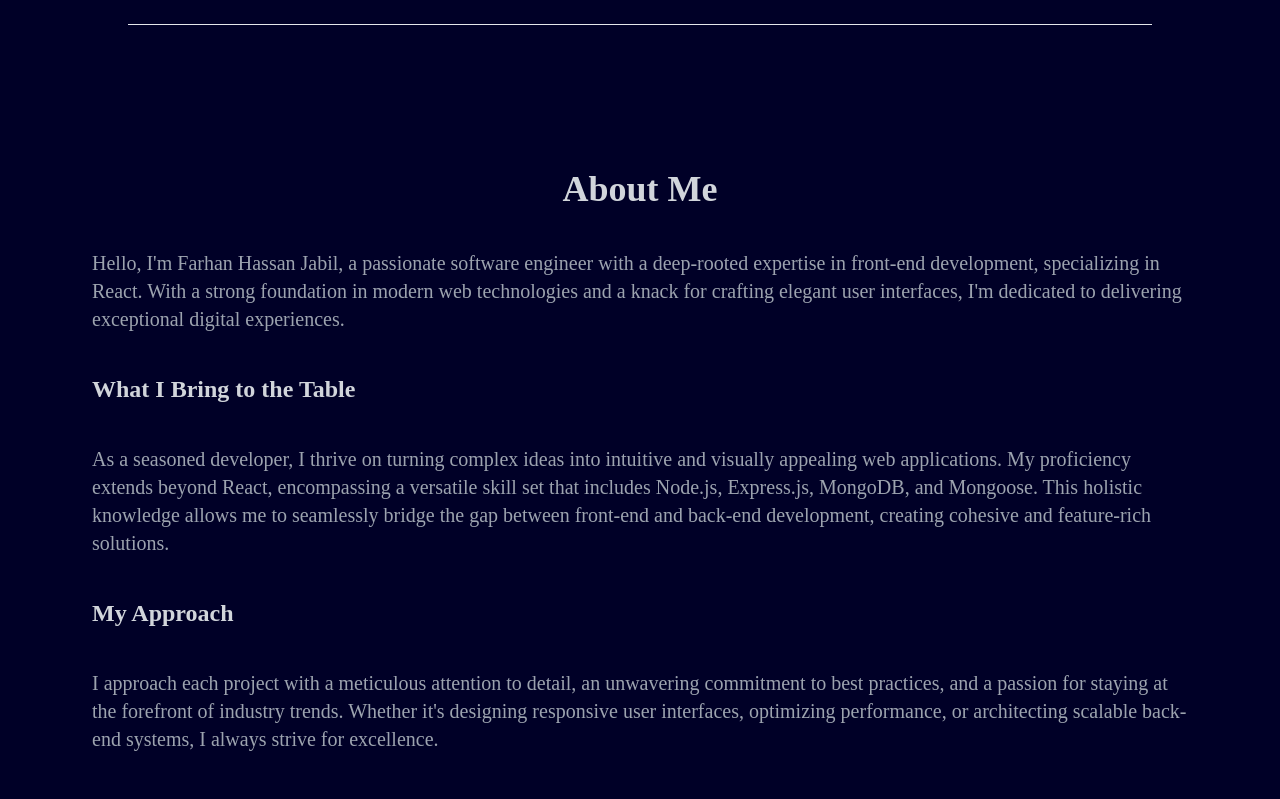
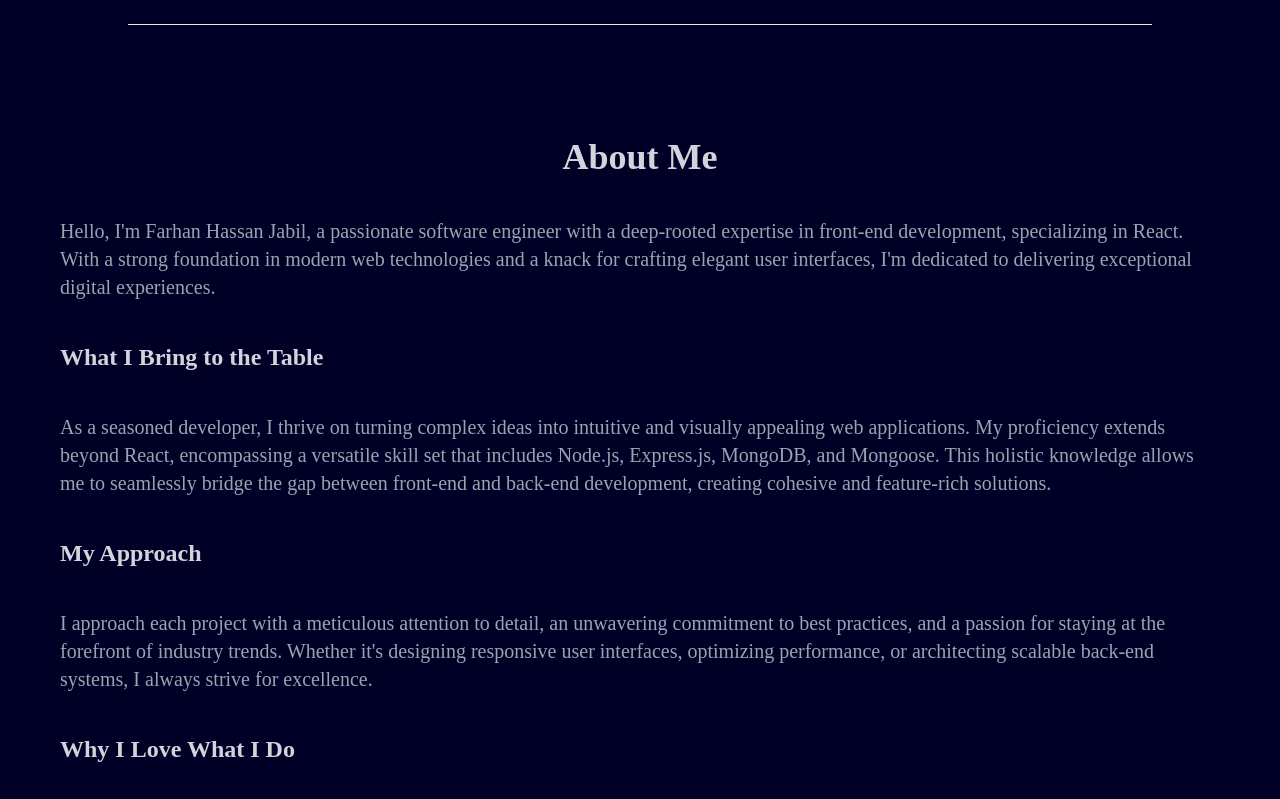
Before and after one commit to farhan-jabil/my-portfolio, a React (Create React App) app: page / in a window 1280 px wide. Shown: the part 560-1359 px from the top of the page. Built offline with nearby package versions, Linux system fonts and the light colour scheme.

Commit message:
fixing about

```diff
--- a/src/components/About.js
+++ b/src/components/About.js
@@ -5,7 +5,6 @@ export default function About() {
     <>
       <hr className="w-4/5 mx-auto" />
       <section id="about" className="container py-12 md:py-24 lg:py-28">
-        <div class="py-8 px-4 lg:px-8">
           <div class="mx-auto text-left space-y-10">
             <h2 class="text-3xl lg:text-4xl font-semibold text-center text-gray-300 mb-4">
               About Me
@@ -65,7 +64,6 @@ export default function About() {
               experiences together.
             </p>
           </div>
-        </div>
       </section>
     </>
   );
```
